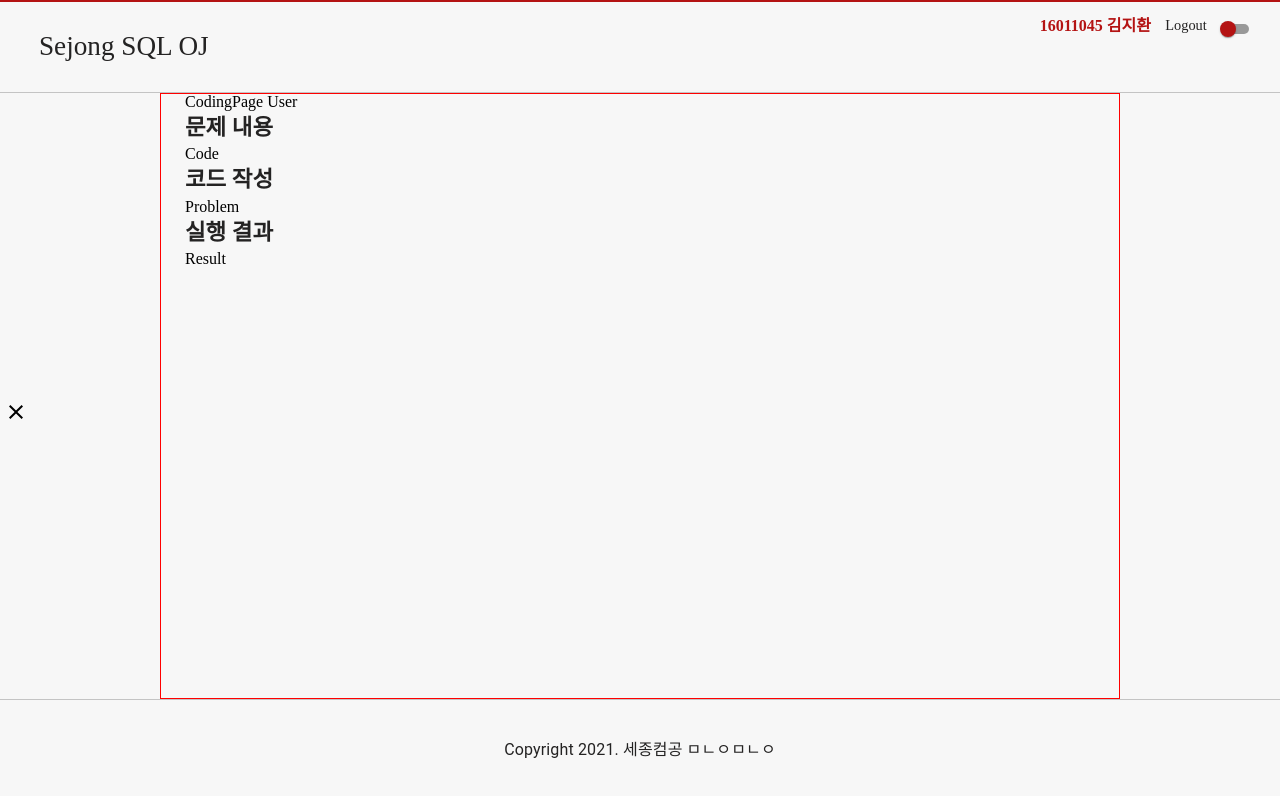
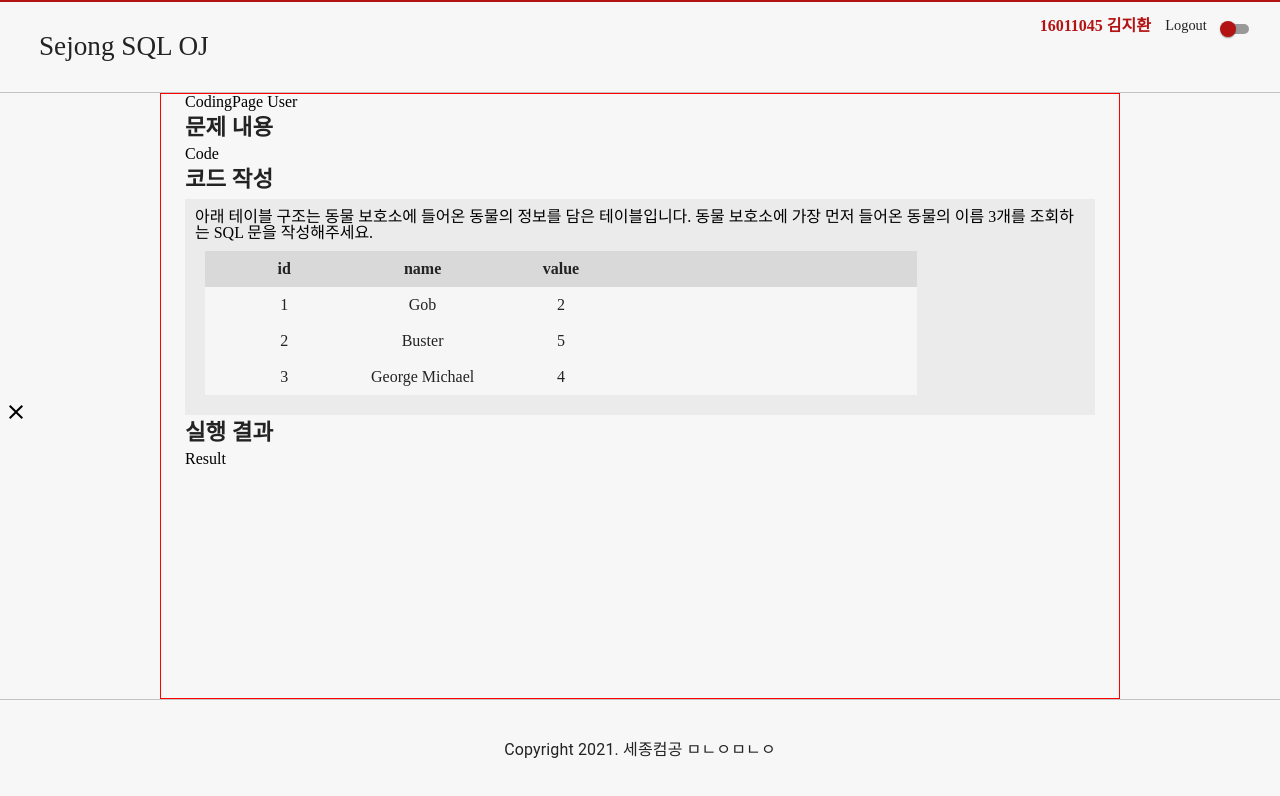
Before and after one commit to donut0310/Sejong-SQL-OJ, a React (Create React App) app in the folder src/client/: page /main/coding in a window 1280 px wide. Shown: the top 796 px of the page. Built offline with nearby package versions, Linux system fonts and the light colour scheme.

Commit message:
Add problem in codingpage

```diff
--- a/src/client/src/components/pages/codingPage/Problem.js
+++ b/src/client/src/components/pages/codingPage/Problem.js
@@ -1,7 +1,51 @@
 import React from 'react'
+import styled from 'styled-components'
 
 const Problem = () => {
-  return <div>Problem</div>
+  const dummyData_contents = '아래 테이블 구조는 동물 보호소에 들어온 동물의 정보를 담은 테이블입니다. 동물 보호소에 가장 먼저 들어온 동물의 이름 3개를 조회하는 SQL 문을 작성해주세요.'
+  const dummyData_table = [
+    { id: '1', name: 'Gob', value: '2' },
+    { id: '2', name: 'Buster', value: '5' },
+    { id: '3', name: 'George Michael', value: '4' },
+  ]
+
+  const GenerateTable = (table_info) => {
+    let attributes = []
+    for (let i in table_info[0]) attributes.push(i)
+
+    return (
+      <ul id="table-list">
+        <ul id="title-tab">
+          {attributes.map((attribute) => (
+            <li id="content" style={{ width: '20%' }}>
+              {attribute}
+            </li>
+          ))}
+        </ul>
+        {dummyData_table.map((row, i) => (
+          <ul id="content-list" key={i}>
+            {attributes.map((attribute) => (
+              <li id="content" style={{ width: '20%' }}>
+                {row[attribute]}
+              </li>
+            ))}
+          </ul>
+        ))}
+      </ul>
+    )
+  }
+
+  return (
+    <ProblemWrapper>
+      {dummyData_contents}
+      {GenerateTable(dummyData_table)}
+    </ProblemWrapper>
+  )
 }
 
 export default Problem
+
+const ProblemWrapper = styled.div`
+  padding: 10px;
+  background: ${(props) => props.theme.BOARD_LIST_HOVER};
+`
```
